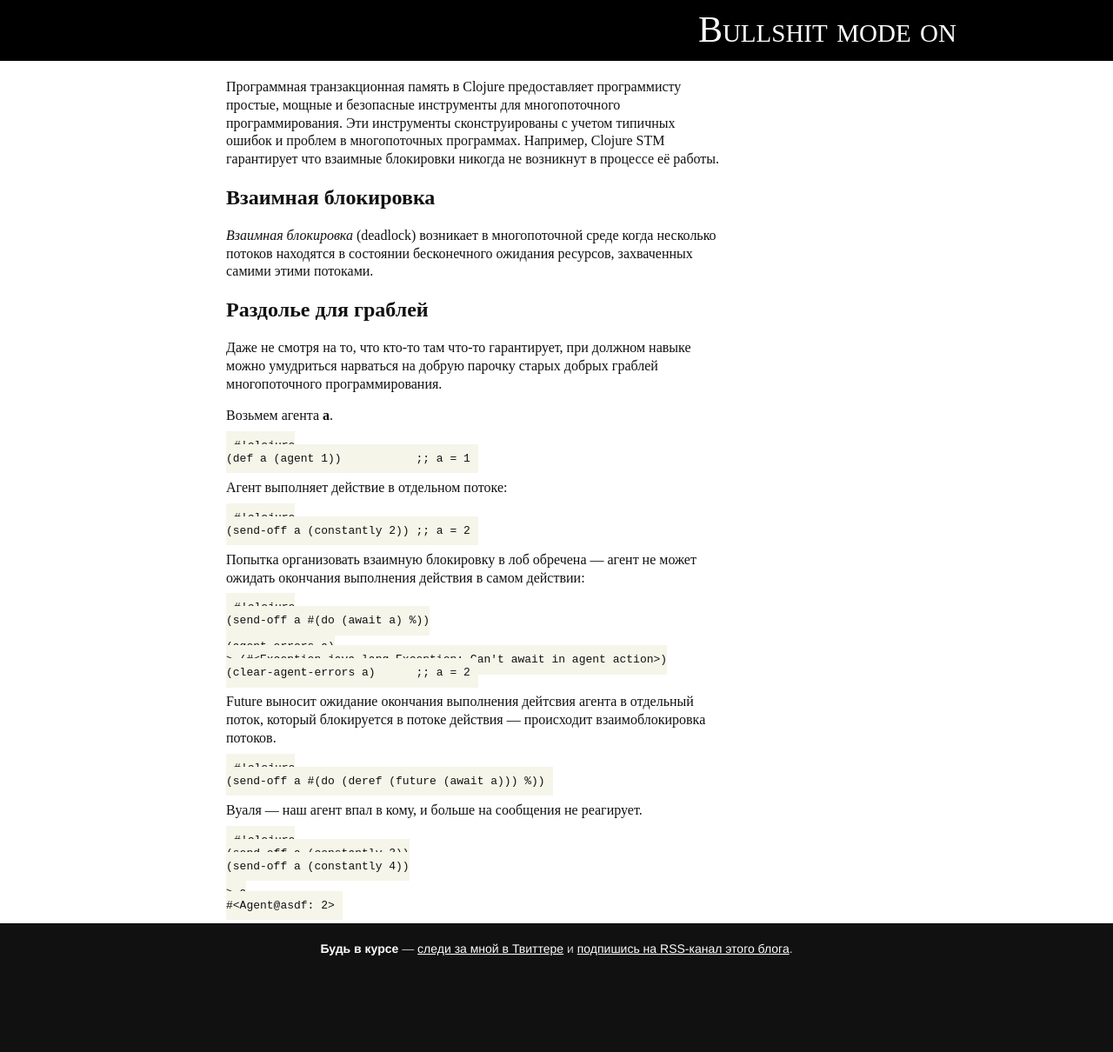
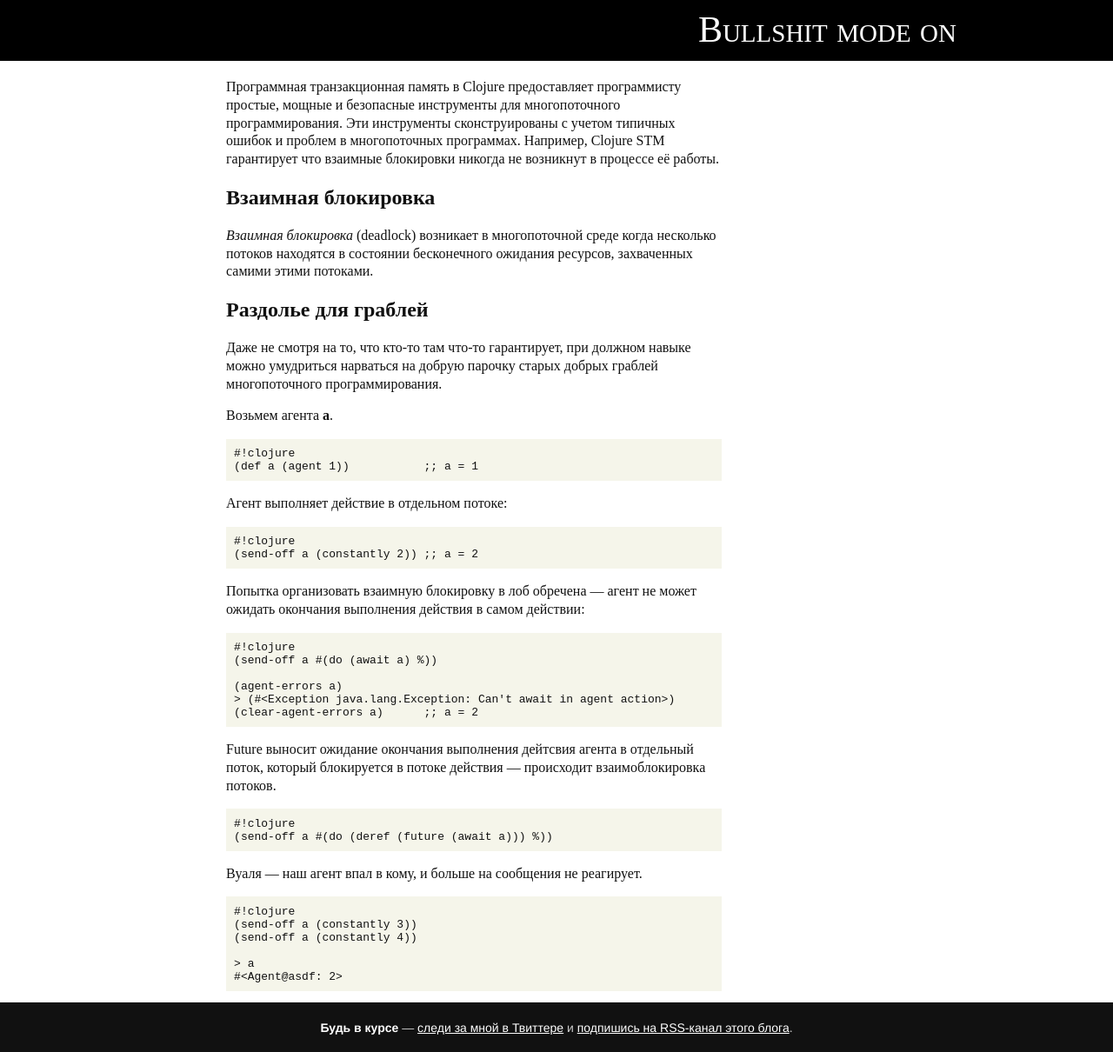
Before and after one commit to zahardzhan/zahardzhan.github.com, a Jekyll site: the page built from _posts/2010-07-07-hello-deadlock.markdown, in a window 1280 px wide. Shown: the whole page at 87% size. Built offline with Jekyll 4.4.1, drawn with Linux system fonts in a browser that asks for light colours; before the commit the page ends 1119 px from its top, so only the background shows below that.

Commit message:
Pre tag for md.

```diff
--- a/css/screen.css
+++ b/css/screen.css
@@ -69,11 +69,11 @@ article.post header h1 {
 article.post p {
     line-height: 130%;
 }
-article.post pre.example {
+article.post pre {
     background-color: #F5F5EA;
     padding: 0.7em 0.7em 0.7em;
 }
-article.post pre code {
+article.post pre.example {
     background-color: #F5F5EA;
     padding: 0.7em 0.7em 0.7em;
 }
```
